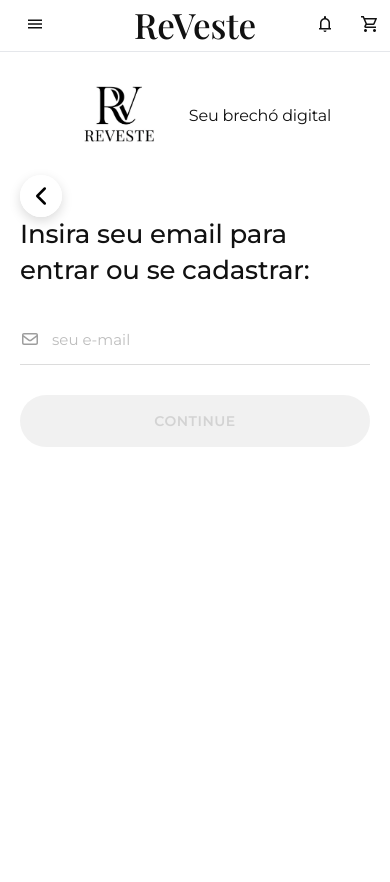
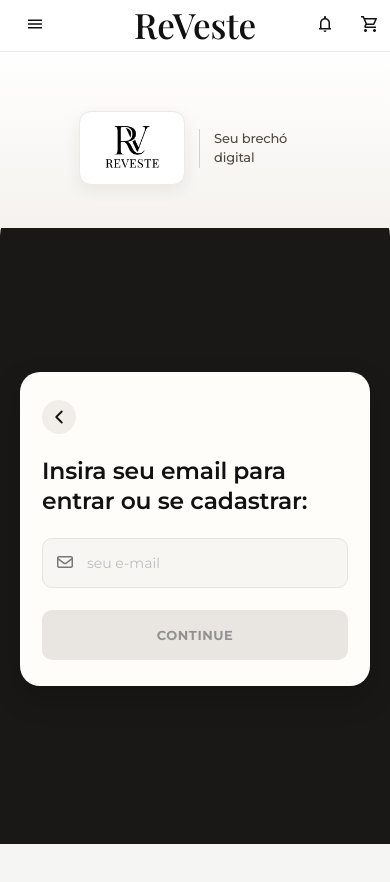
Before and after one commit to amandastss/Reveste-Frontend, a Vue app: page /auth/email in a window 390 px wide. Shown: the top 882 px of the page. After the commit the page ends 844 px from the top, so only its background shows below. Built offline with nearby package versions, Linux system fonts and the light colour scheme; no server answers; a web font is replaced by a local one.

Commit message:
feat(auth): aprimora layout mobile da tela de login

```diff
--- a/src/views/auth/EmailView.vue
+++ b/src/views/auth/EmailView.vue
@@ -467,4 +467,164 @@ function togglePassword() {
     box-shadow: 0 10px 30px rgba(0, 0, 0, 0.1);
   }
 }
+
+@media (max-width: 767px) {
+  .screen {
+    width: 100%;
+    min-height: calc(100dvh - 52px);
+    height: auto;
+    padding: 0;
+    background: #f5f2ee;
+  }
+
+  .desktop-layout {
+    display: flex;
+    min-height: calc(100dvh - 52px);
+    flex-direction: column;
+    justify-content: flex-start;
+    gap: 0;
+  }
+
+  .branding {
+    min-height: 176px;
+    flex: 0 0 176px;
+    flex-direction: row;
+    align-items: center;
+    justify-content: center;
+    gap: 14px;
+    margin: 0;
+    padding: 22px 24px 6px;
+    position: relative;
+    z-index: 1;
+    background: linear-gradient(180deg, #fff 0%, #f5f2ee 100%);
+    color: #111;
+  }
+
+  .branding .reveste {
+    width: 106px;
+    max-width: 106px;
+    margin: 0;
+    padding: 6px;
+    border: 1px solid #eee9e3;
+    border-radius: 12px;
+    background: #fff;
+    box-shadow: 0 5px 16px rgba(48, 39, 29, 0.07);
+  }
+
+  .branding p {
+    max-width: 112px;
+    margin: 0;
+    padding-left: 14px;
+    border-left: 1px solid #d8d1c9;
+    color: #514a43;
+    font-size: 13px;
+    font-weight: 500;
+    line-height: 1.5;
+  }
+
+  .form-wrapper {
+    position: relative;
+    width: 100%;
+    flex: 1;
+    display: flex;
+    align-items: center;
+    justify-content: center;
+    margin-top: -22px;
+    padding: 42px 20px max(34px, env(safe-area-inset-bottom));
+    border-radius: 30px 30px 0 0;
+    background: #191816;
+    box-shadow: 0 -12px 32px rgba(47, 39, 31, 0.08);
+  }
+
+  .form-wrapper > .form-content {
+    position: relative;
+    z-index: 1;
+    width: 100%;
+    max-width: 420px;
+    margin: 0;
+    padding: 28px 22px 26px;
+    border: 0;
+    border-radius: 20px;
+    background: #fffdfa;
+    box-shadow: 0 12px 30px rgba(0, 0, 0, 0.2);
+  }
+
+  .form-content .back {
+    width: 34px;
+    height: 34px;
+    margin-bottom: 22px;
+    background: #f1eee9;
+    color: #111;
+    box-shadow: none;
+  }
+
+  .form-content .title {
+    margin: 0 0 22px;
+    color: #111;
+    font-size: clamp(22px, 6vw, 26px);
+    font-weight: 600;
+    line-height: 1.3;
+  }
+
+  .form-content .account-email {
+    margin: -12px 0 24px;
+    padding: 0;
+    background: transparent;
+    color: #666;
+    font-size: 14px;
+  }
+
+  .form-content .input {
+    min-height: 50px;
+    margin-bottom: 18px;
+    padding: 0 12px;
+    border: 1px solid #e8e3dd;
+    border-radius: 10px;
+    background: #f8f6f3;
+  }
+
+  .form-content .input:focus-within {
+    border-color: #76695c;
+  }
+
+  .form-content .input input {
+    width: 0;
+    min-width: 0;
+    flex: 1 1 0;
+    font-size: 14px;
+  }
+
+  .form-content .password-toggle {
+    flex: 0 0 auto;
+    padding-left: 4px;
+    white-space: nowrap;
+    font-size: 11px;
+  }
+
+  .form-content .icon,
+  .form-content .password-toggle {
+    color: #777;
+  }
+
+  .form-content .button {
+    height: 50px;
+    margin-top: 4px;
+    border-radius: 10px;
+    background: #191816;
+    color: #fff;
+    font-size: 13px;
+    font-weight: 700;
+  }
+
+  .form-content .button:disabled {
+    background: #e9e5e0;
+    color: #929292;
+    opacity: 1;
+  }
+
+  .form-content .forgot {
+    margin-top: 18px;
+    color: #666;
+  }
+}
 </style>
```
